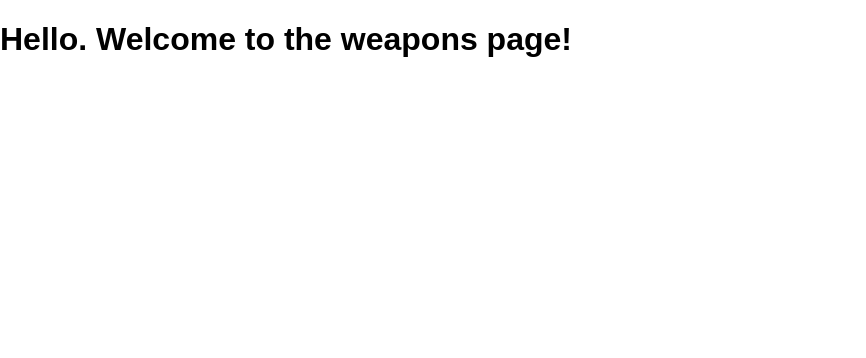
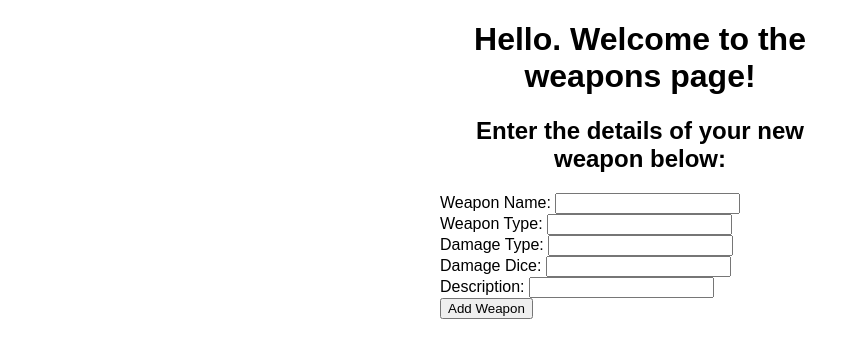
Before and after one commit to Pikmaniac369/C16302271-Final_Year_Project, a Flask app: page /weapons.html in a window 1280 px wide. Shown: the top 358 px of the page, without its empty margins (0-866 px from the left). Run offline with Flask 2, Linux system fonts and the light colour scheme.

Commit message:
Created a form for adding a new weapon to the database.

```diff
--- a/templates/weapons.html
+++ b/templates/weapons.html
@@ -5,5 +5,26 @@
 {% endblock %}
 
 {% block body %}
-<h1>Hello. Welcome to the weapons page!</h1>
+<div class="content">
+    <h1 style="text-align: center;">Hello. Welcome to the weapons page!</h1>
+    <h2 style="text-align: center;">Enter the details of your new weapon below:</h2>
+    <div class="form">
+        <form action="weapons.html" method="POST">
+            <label>Weapon Name: <input type="text" name="wName" id="wName" required></label>
+            <br>
+            <label>Weapon Type: <input type="text" name="wType" id="wType"></label>
+            <br>
+            <label>Damage Type: <input type="text" name="wDamage" id="wDamage"></label>
+            <br>
+            <label>Damage Dice: <input type="text" name="wDice" id="wDice"></label>
+            <br>
+            <label>Description: <input type="text" name="wDesc" id="wDesc"></label>
+            <br>
+            <input type="submit" value="Add Weapon">
+            <br>
+        </form>
+
+    </div>
+</div>
+
 {% endblock %}
```
